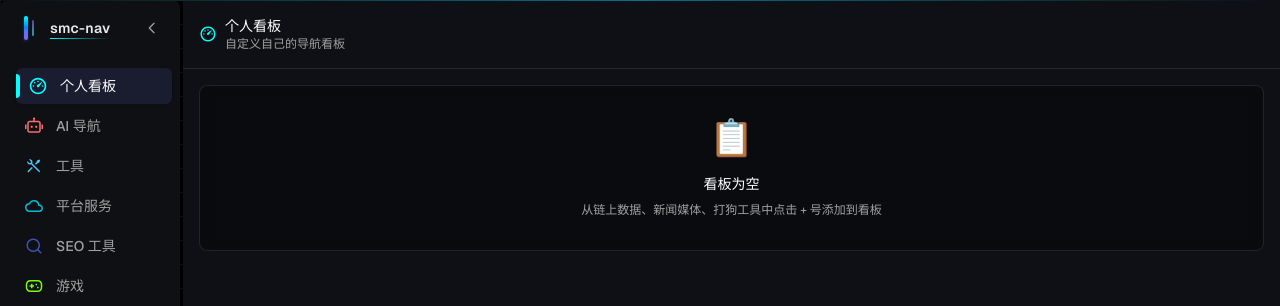
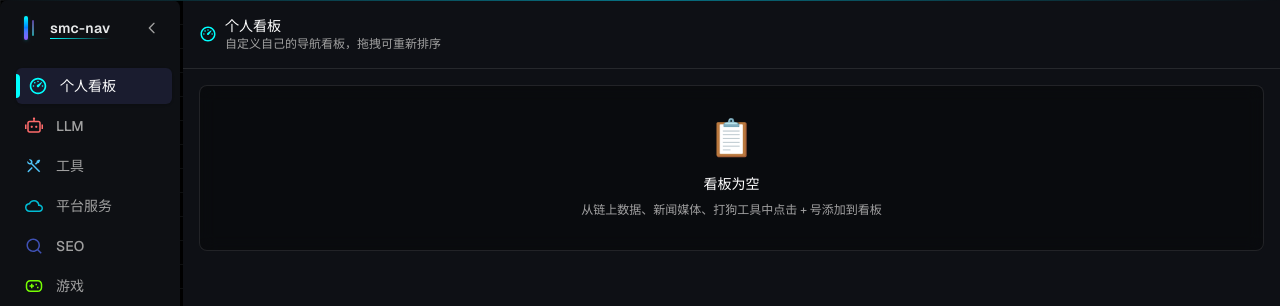
Before and after one commit to sumingcheng/smc-nav, a Next.js app: page / in a window 1280 px wide. Shown: the top 306 px of the page. Built offline with nearby package versions, Linux system fonts and the light colour scheme.

Commit message:
docs: update category names in README and data files for consistency; enhance button styles in DashboardItem and WebsiteCard components

```diff
--- a/src/components/DashboardItem.tsx
+++ b/src/components/DashboardItem.tsx
@@ -53,7 +53,7 @@ export default function DashboardItem({ item, isDragging, isDragOver, onDragStar
           <Tooltip.Trigger asChild>
             <button
               onClick={() => onRemove(item.id)}
-              className="absolute -top-2 -right-2 w-7 h-7 bg-red-500 text-white rounded-full text-base opacity-0 group-hover:opacity-100 transition-opacity duration-200 hover:bg-red-600 flex items-center justify-center z-10 shadow-md font-medium"
+              className="absolute -top-2 -right-2 w-7 h-7 bg-red-500 text-white rounded-full text-xl opacity-0 group-hover:opacity-100 transition-opacity duration-200 hover:bg-red-600 flex items-center justify-center z-10 shadow-md font-medium cursor-pointer"
             >
               ×
             </button>
--- a/src/components/WebsiteCard.tsx
+++ b/src/components/WebsiteCard.tsx
@@ -48,7 +48,7 @@ export default function WebsiteCard({ website, categoryId, isRounded = false, sh
             <button
               onClick={handleAddToDashboard}
               disabled={isInDashboard(website.name)}
-              className={`absolute -top-2 -right-2 w-7 h-7 rounded-full text-sm opacity-0 group-hover:opacity-100 transition-opacity duration-200 flex items-center justify-center shadow-md ${
+              className={`absolute -top-2 -right-2 w-7 h-7 rounded-full text-base opacity-0 group-hover:opacity-100 transition-opacity duration-200 flex items-center justify-center shadow-md ${
                 isInDashboard(website.name) ? 'bg-green-500 text-white cursor-not-allowed' : 'bg-blue-500 text-white hover:bg-blue-600 cursor-pointer'
               }`}
             >
--- a/src/data/ai-navigation.tsx
+++ b/src/data/ai-navigation.tsx
@@ -3,7 +3,7 @@ import { RiRobot2Line } from 'react-icons/ri';
 
 export const aiNavigation: Category = {
   id: 'ai-navigation',
-  name: 'AI 导航',
+  name: 'LLM',
   description: 'AI 工具与服务导航',
   icon: <RiRobot2Line className="text-lg" />,
   subcategories: [
--- a/src/data/dashboard.tsx
+++ b/src/data/dashboard.tsx
@@ -4,7 +4,7 @@ import { RiDashboard3Line } from 'react-icons/ri';
 export const dashboard: Category = {
   id: 'dashboard',
   name: '个人看板',
-  description: '自定义自己的导航看板',
+  description: '自定义自己的导航看板，拖拽可重新排序',
   icon: <RiDashboard3Line className="text-lg" />,
   subcategories: [], // 看板不需要子分类
 };
--- a/src/data/seo.tsx
+++ b/src/data/seo.tsx
@@ -3,7 +3,7 @@ import { RiSearchLine } from 'react-icons/ri';
 
 export const seo: Category = {
   id: 'seo',
-  name: 'SEO 工具',
+  name: 'SEO',
   description: 'SEO分析与网站流量工具',
   icon: <RiSearchLine className="text-lg" />,
   subcategories: [
```
Also changed, not shown: 1 other file (tests, documents, lock files or other folders).
